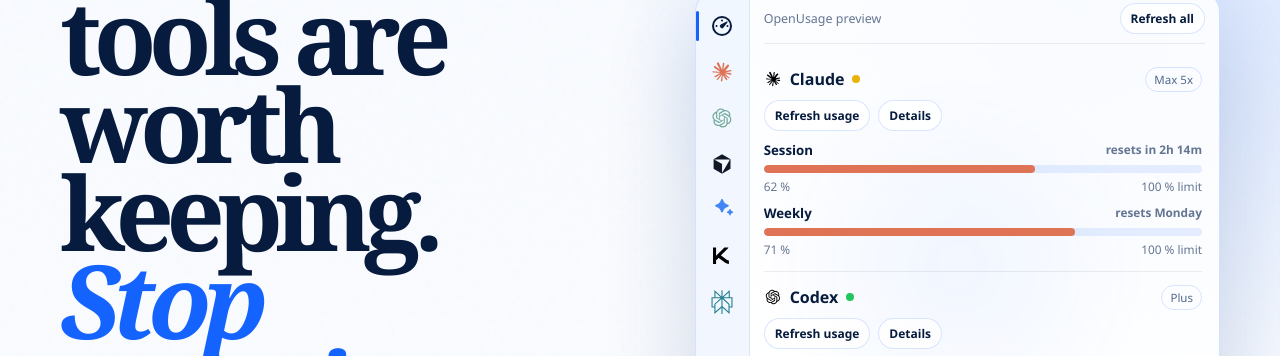
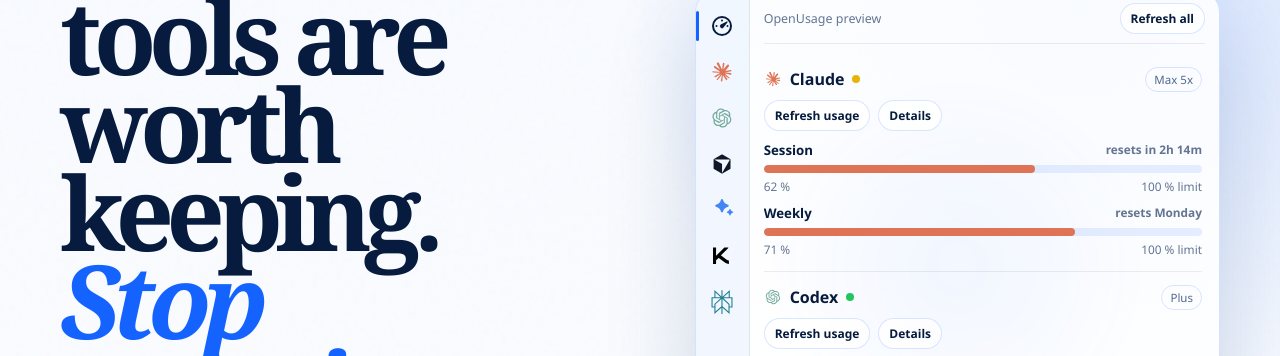
Before and after one commit to openusage-community/openusage-landing, a React (Vite) app: page / in a window 1280 px wide. Shown: the part 386-742 px from the top of the page. Built offline with nearby package versions, Linux system fonts and the light colour scheme.

Commit message:
Render preview provider icons as masks

```diff
--- a/src/AppPreview.tsx
+++ b/src/AppPreview.tsx
@@ -18,6 +18,32 @@
 
 function isDarkBrand(provider: DemoProvider) {
   return getRelativeLuminance(provider.brandColor) < 0.16
+}
+
+function ProviderIcon({
+  provider,
+  className = "",
+}: {
+  provider: DemoProvider
+  className?: string
+}) {
+  const classes = [
+    "preview-mask-icon",
+    className,
+    isDarkBrand(provider) ? "is-dark-brand" : "",
+  ].filter(Boolean).join(" ")
+
+  return (
+    <span
+      className={classes}
+      aria-hidden="true"
+      style={{
+        backgroundColor: provider.brandColor,
+        maskImage: `url(${provider.icon})`,
+        WebkitMaskImage: `url(${provider.icon})`,
+      }}
+    />
+  )
 }
 
 function GaugeIcon() {
@@ -99,7 +125,7 @@
     <article className={refreshing ? "preview-provider is-refreshing" : "preview-provider"}>
       <button className="preview-provider-title" type="button" onClick={onOpen}>
         <span>
-          <img className={isDarkBrand(provider) ? "preview-provider-icon is-dark-brand" : "preview-provider-icon"} src={provider.icon} alt="" />
+          <ProviderIcon provider={provider} className="preview-provider-icon" />
           <strong>{provider.name}</strong>
           <StatusDot status={provider.status} />
         </span>
@@ -130,7 +156,7 @@
       </button>
       {demoProviders.map((provider) => (
         <button key={provider.id} className={activeView === provider.id ? "active" : ""} type="button" aria-label={provider.name} onClick={() => onViewChange(provider.id)}>
-          <span className={isDarkBrand(provider) ? "preview-mask-icon is-dark-brand" : "preview-mask-icon"} style={{ backgroundColor: provider.brandColor, maskImage: `url(${provider.icon})`, WebkitMaskImage: `url(${provider.icon})` }} />
+          <ProviderIcon provider={provider} />
         </button>
       ))}
       <span className="preview-spacer" />
@@ -169,7 +195,7 @@
       <div className="preview-settings-list">
         {demoProviders.map((provider) => (
           <span key={provider.id}>
-            <img className={isDarkBrand(provider) ? "preview-settings-icon is-dark-brand" : "preview-settings-icon"} src={provider.icon} alt="" />
+            <ProviderIcon provider={provider} className="preview-settings-icon" />
             {provider.name}
             <input type="checkbox" defaultChecked />
           </span>
--- a/src/app-preview.css
+++ b/src/app-preview.css
@@ -186,16 +186,11 @@
   gap: 8px;
 }
 
-.preview-provider-title img,
-.preview-settings-list img {
+.preview-provider-icon,
+.preview-settings-icon {
   width: 18px;
   height: 18px;
-}
-
-.theme-dark .preview-provider-icon.is-dark-brand,
-.theme-dark .preview-settings-icon.is-dark-brand {
-  filter: invert(1) brightness(1.35) saturate(.2);
-  opacity: .92;
+  flex: 0 0 18px;
 }
 
 .preview-provider-title strong {
```
